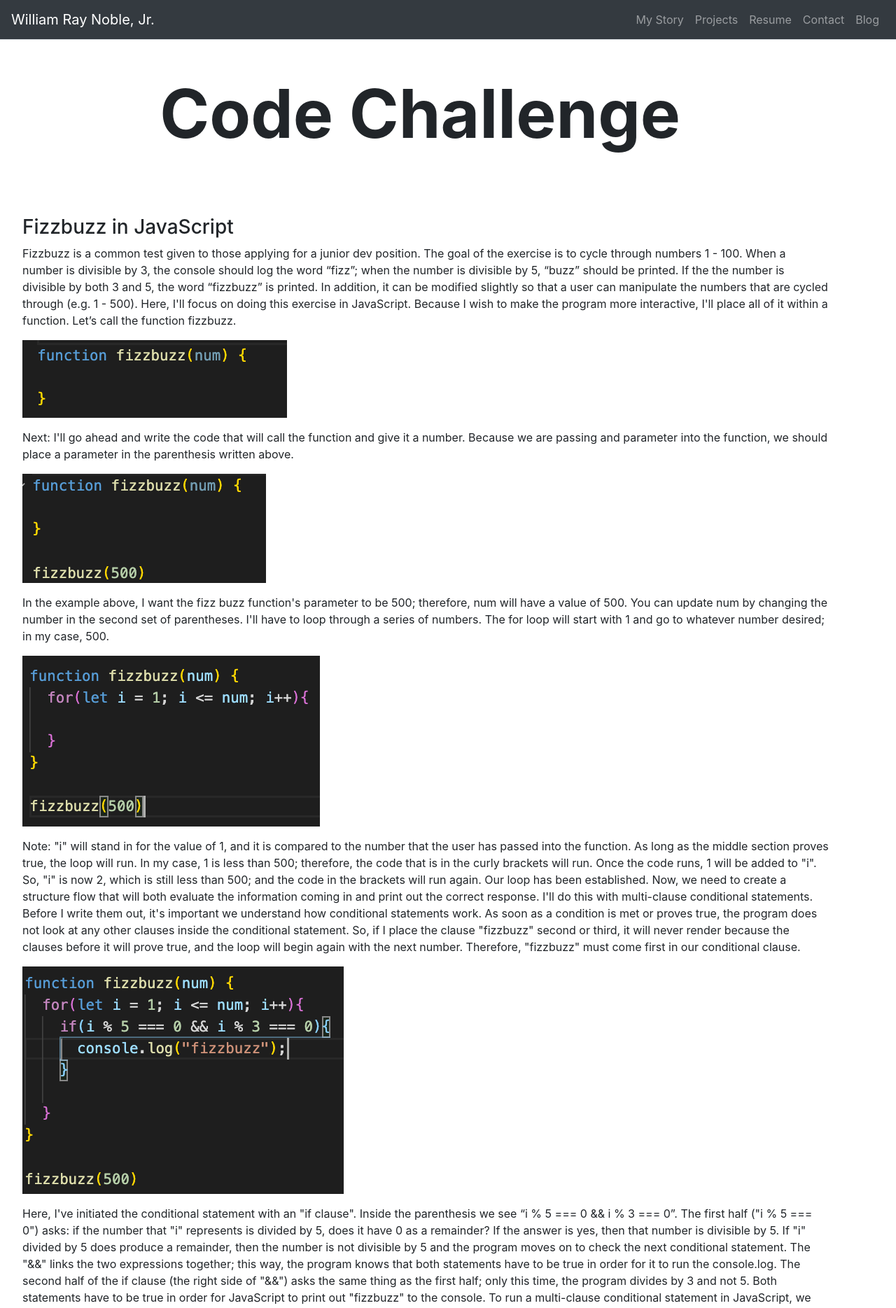
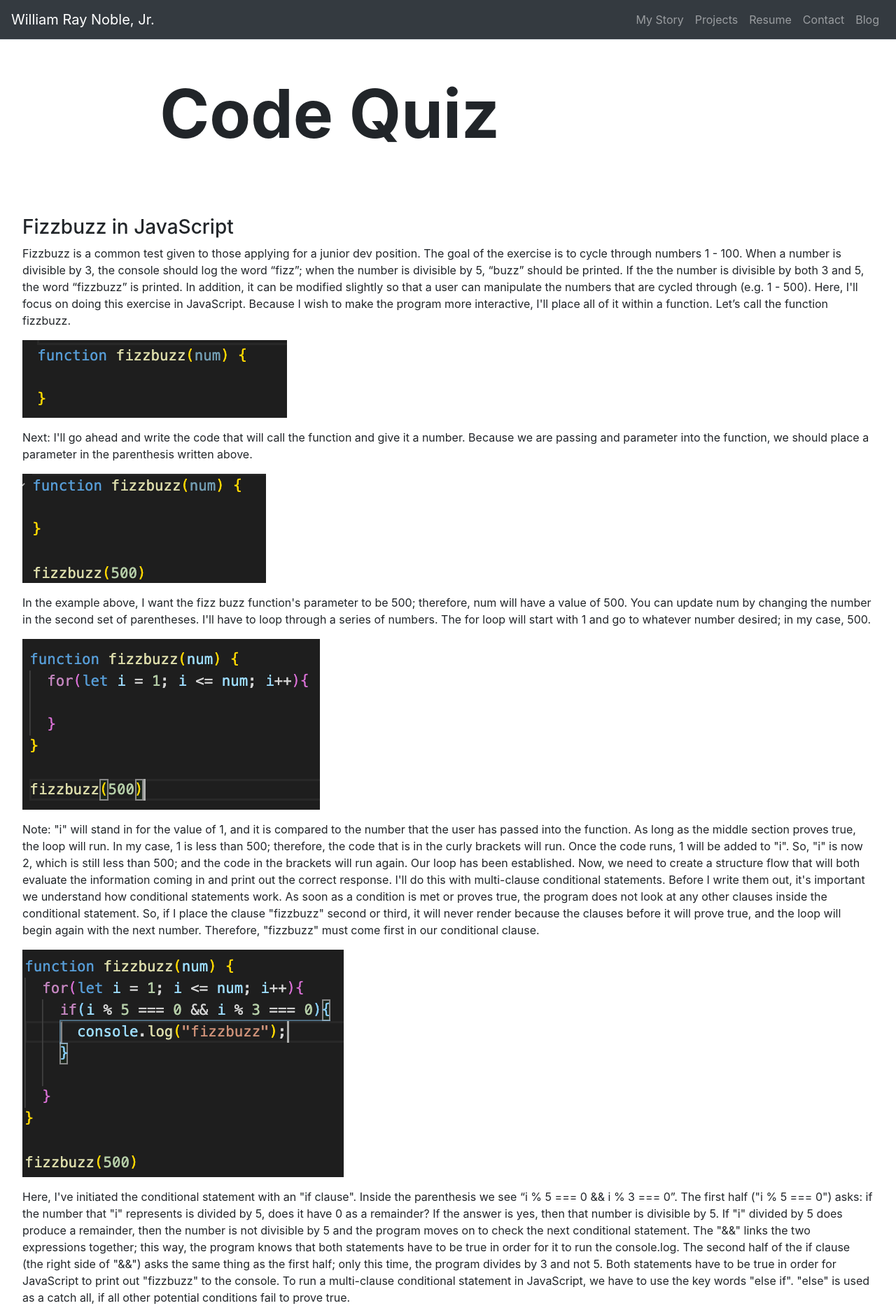
Before and after one commit to WRNoble/Portfolio-React, a React (Create React App) app: page /blog in a window 1280 px wide. Shown: the top 1869 px of the page at 70% size. Built offline with nearby package versions, Linux system fonts and the light colour scheme.

Commit message:
changed name and madified margin of blog in mobile

```diff
--- a/src/App.js
+++ b/src/App.js
@@ -40,7 +40,7 @@ class App extends Component {
         title: "My Contact",
       },
       blog: {
-        title: "Code Challenge",
+        title: "Code Quiz",
       },
     };
   }
--- a/src/pages/BlogPage.js
+++ b/src/pages/BlogPage.js
@@ -14,7 +14,7 @@ function BlogPage(props) {
       <div className="mr-5 ml-3 pr-5 pl-3">
         <h3>Fizzbuzz in JavaScript</h3>
       </div>
-      <p className="mr-5 ml-3 pr-5 pl-3">
+      <p className="mr-3 ml-3 pr-3 pl-3">
         Fizzbuzz is a common test given to those applying for a junior dev
         position. The goal of the exercise is to cycle through numbers 1 - 100.
         When a number is divisible by 3, the console should log the word “fizz”;
@@ -27,13 +27,13 @@ function BlogPage(props) {
         function fizzbuzz.
       </p>
       <img className="mr-5 ml-3 mb-3 pr-5 pl-3" src={imageOne} alt="Code" />
-      <p className="mr-5 ml-3 pr-5 pl-3">
+      <p className="mr-3 ml-3 pr-3 pl-3">
         Next: I'll go ahead and write the code that will call the function and
         give it a number. Because we are passing and parameter into the
         function, we should place a parameter in the parenthesis written above.
       </p>
       <img className="mr-5 ml-3 mb-3 pr-5 pl-3" src={imageTwo} alt="Code" />
-      <p className="mr-5 ml-3 pr-5 pl-3">
+      <p className="mr-3 ml-3 pr-3 pl-3">
         In the example above, I want the fizz buzz function's parameter to be
         500; therefore, num will have a value of 500. You can update num by
         changing the number in the second set of parentheses. I'll have to loop
@@ -41,7 +41,7 @@ function BlogPage(props) {
         whatever number desired; in my case, 500.
       </p>
       <img className="mr-5 ml-3 mb-3 pr-5 pl-3" src={imageThree} alt="Code" />
-      <p className="mr-5 ml-3 pr-5 pl-3">
+      <p className="mr-3 ml-3 pr-3 pl-3">
         Note: "i" will stand in for the value of 1, and it is compared to the
         number that the user has passed into the function. As long as the middle
         section proves true, the loop will run. In my case, 1 is less than 500;
@@ -60,7 +60,7 @@ function BlogPage(props) {
         conditional clause.
       </p>
       <img className="mr-5 ml-3 mb-3 pr-5 pl-3" src={imageFour} alt="Code" />
-      <p className="mr-5 ml-3 pr-5 pl-3">
+      <p className="mr-3 ml-3 pr-3 pl-3">
         Here, I've initiated the conditional statement with an "if clause".
         Inside the parenthesis we see “i % 5 === 0 && i % 3 === 0”. The first
         half ("i % 5 === 0") asks: if the number that "i" represents is divided
@@ -78,7 +78,7 @@ function BlogPage(props) {
         all other potential conditions fail to prove true.
       </p>
       <img className="mr-5 ml-3 mb-3 pr-5 pl-3" src={imageFive} alt="Code" />
-      <p className="mr-5 ml-3 pr-5 pl-3">
+      <p className="mr-3 ml-3 pr-3 pl-3">
         The new "else if" statements ask the same thing as the "if" statement;
         but this time, only one condition has to be met. If "i" = 6, the "if"
         clause will prove false (6 has a remainder of 1 when divided by 5). The
@@ -92,7 +92,7 @@ function BlogPage(props) {
         false.
       </p>
       <img className="mr-5 ml-3 mb-3 pr-5 pl-3" src={imageSix} alt="Code" />
-      <p className="mr-5 ml-3 pr-5 pl-3">
+      <p className="mr-3 ml-3 pr-3 pl-3">
         For fun, let’s say the number "i" is now 14. There will be a remainder
         when 14 is divided by both 5 or 3. In this case, the only thing printed
         to the console is 14. If all conditional statements have proved false by
@@ -101,7 +101,7 @@ function BlogPage(props) {
         number that "i" equals to the console, in addition to other numbers that
         create a remainder when divided by either 3 or 5.
       </p>
-      <p className="mr-5 ml-3 pr-5 pl-3">
+      <p className="mr-3 ml-3 pr-3 pl-3">
         Next week we’ll take a look at how to enact this simple program in
         Python highlighting both the similarities and differences between the
         two languages.{" "}
```
